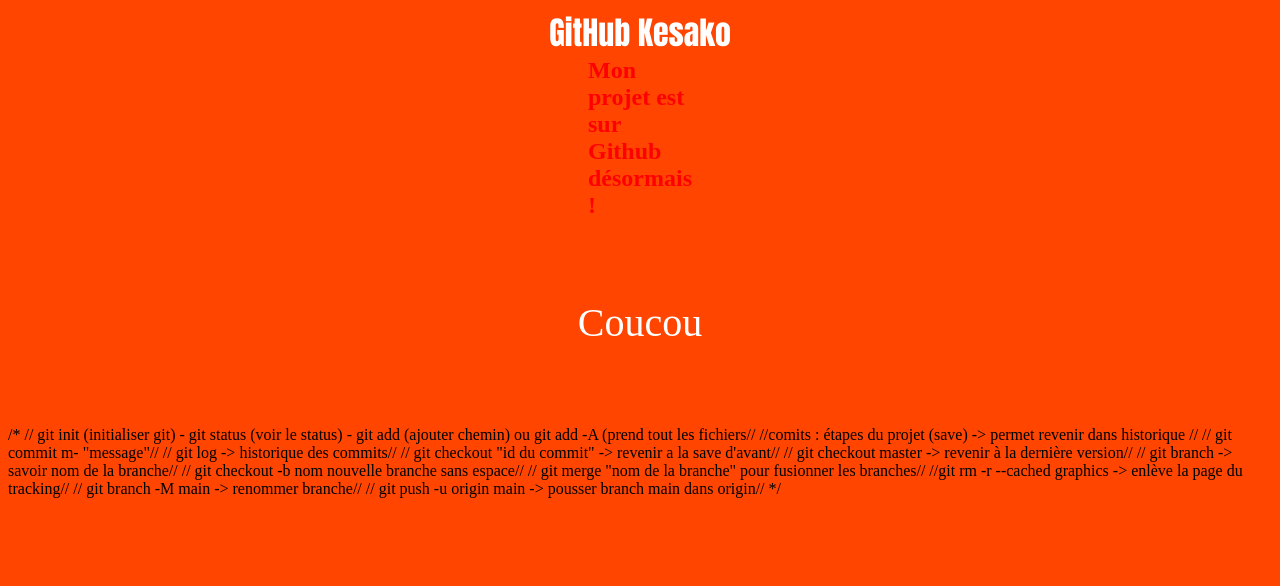
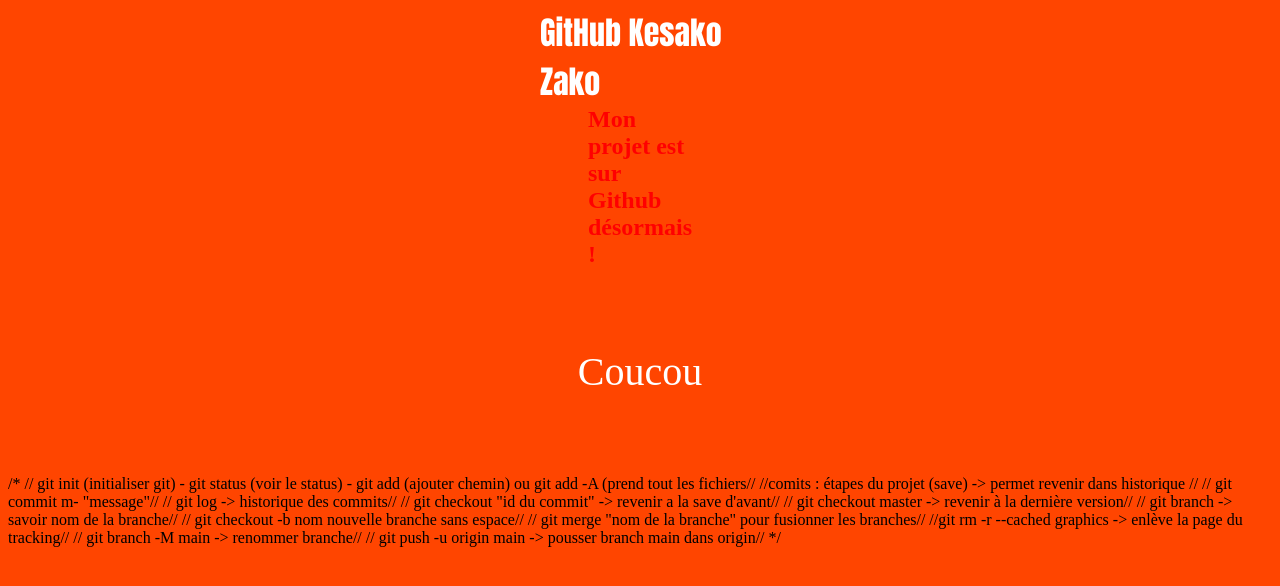
Before and after one commit to CptSpaulding6/PremierProjetGithub, a plain HTML site: page index.html in a window 1280 px wide. Drawn offline with Linux system fonts and the light colour scheme.

Commit message:
Added new texts

```diff
--- a/index.html
+++ b/index.html
@@ -8,7 +8,7 @@
         <title>Accueil</title>
     </head>
 <body>
-    <h1>GitHub Kesako</h1>
+    <h1>GitHub Kesako Zako</h1>
     <h2>Mon projet est sur Github désormais !</h2>
     <p>Coucou</p>
 </body>
```
